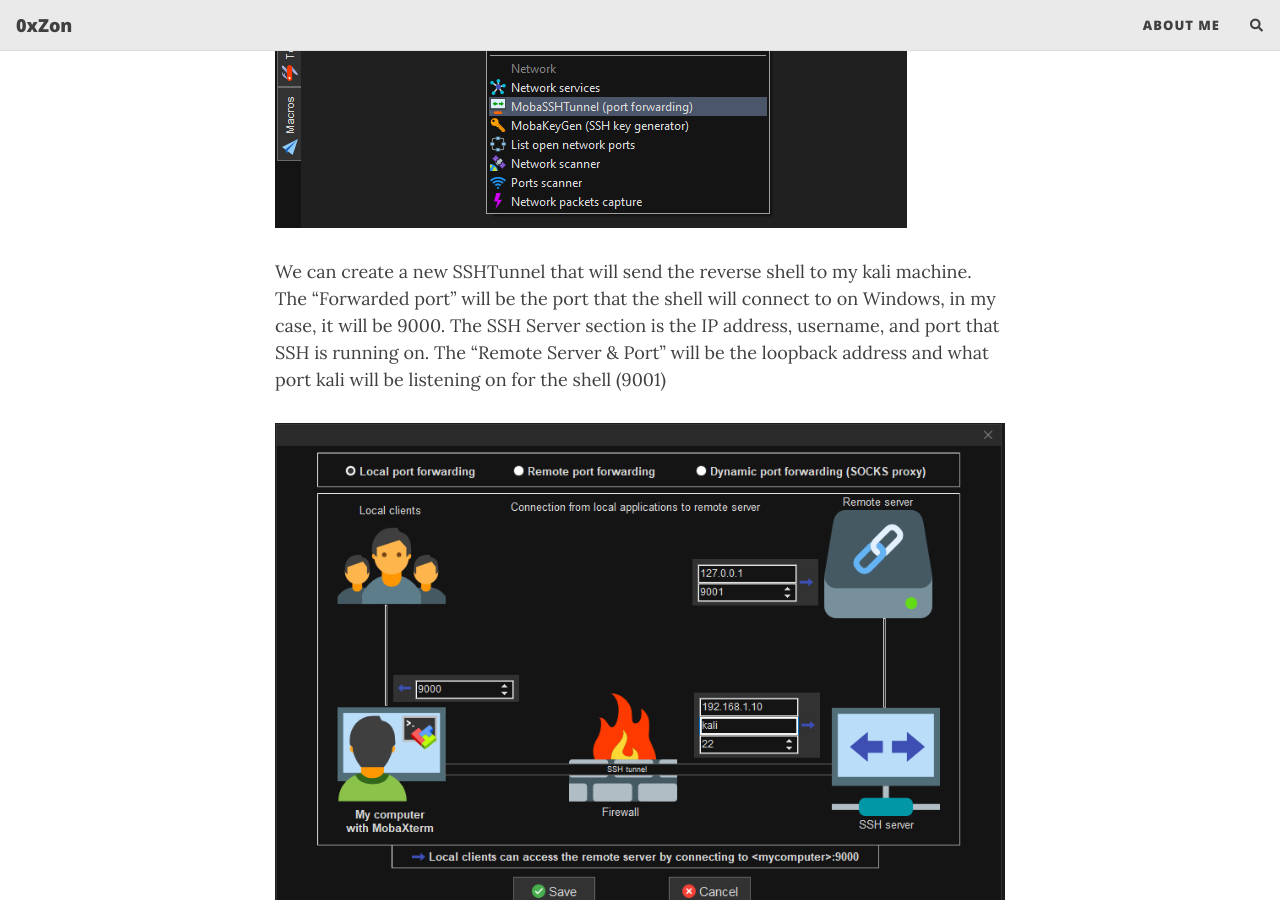
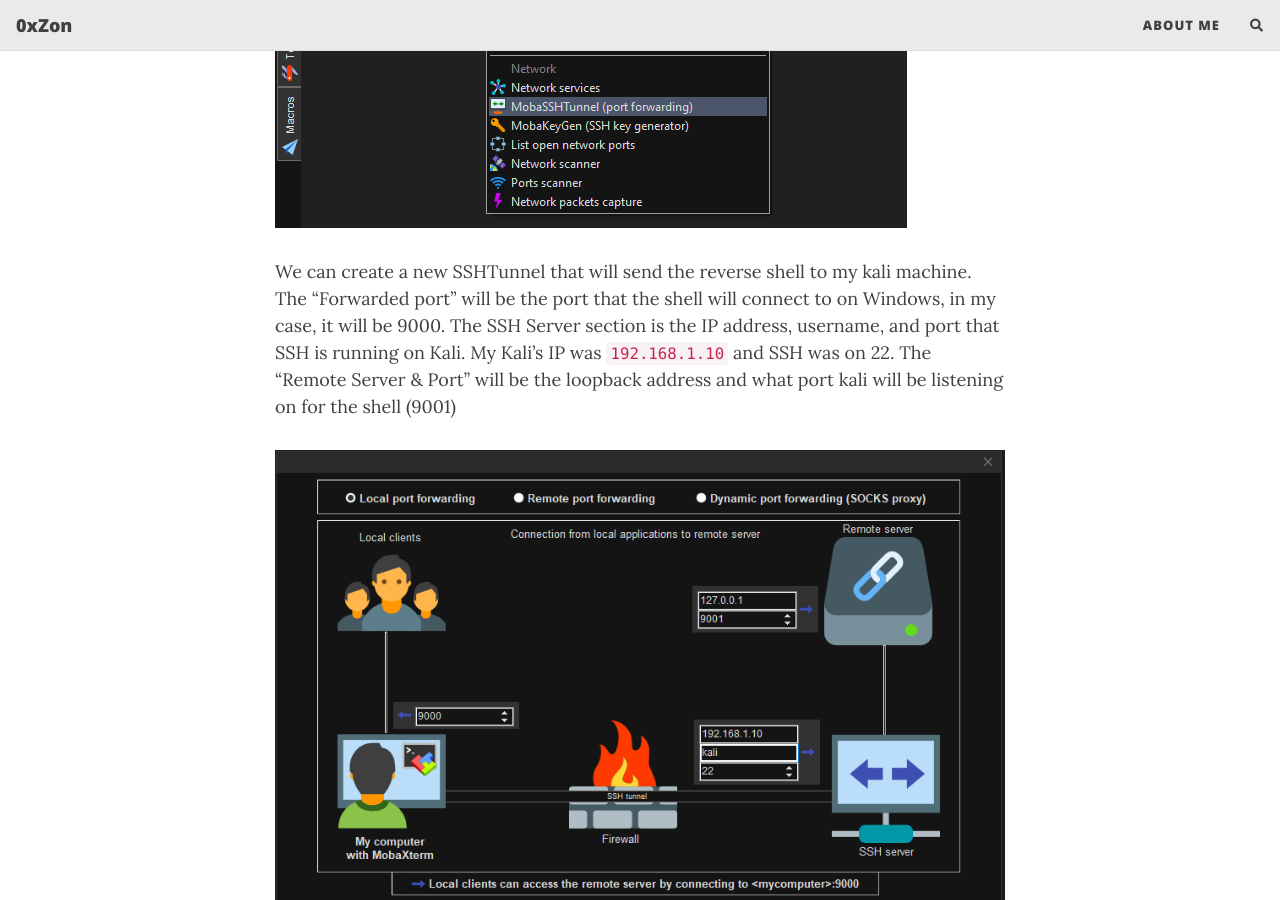
Before and after one commit to 0xZon/0xZon.github.io, a Jekyll site: the page built from _posts/2022-04-19-Getting-Shells-Past-NAT.md, in a window 1280 px wide and 900 px high, scrolled down 885 px. Built offline with Jekyll 4.4.1, drawn with Linux system fonts in a browser that asks for light colours; nearby versions of some CDN libraries; comment, search, counter and statistics services are not loaded.

Commit message:
Update 2022-04-19-Getting-Shells-Past-NAT.md

```diff
--- a/_posts/2022-04-19-Getting-Shells-Past-NAT.md
+++ b/_posts/2022-04-19-Getting-Shells-Past-NAT.md
@@ -13,7 +13,7 @@
 
 ![MobaX](https://raw.githubusercontent.com/0xZon/0xZon.github.io/main/assets/img/MobaXShells/img1.png)
 
-We can create a new SSHTunnel that will send the reverse shell to my kali machine. The "Forwarded port" will be the port that the shell will connect to on Windows, in my case, it will be 9000. The SSH Server section is the IP address, username, and port that SSH is running on. The "Remote Server & Port" will be the loopback address and what port kali will be listening on for the shell (9001)
+We can create a new SSHTunnel that will send the reverse shell to my kali machine. The "Forwarded port" will be the port that the shell will connect to on Windows, in my case, it will be 9000. The SSH Server section is the IP address, username, and port that SSH is running on Kali. My Kali's IP was `192.168.1.10` and SSH was on 22. The "Remote Server & Port" will be the loopback address and what port kali will be listening on for the shell (9001)
 
 ![MobaX](https://raw.githubusercontent.com/0xZon/0xZon.github.io/main/assets/img/MobaXShells/img2.png)
 
```
